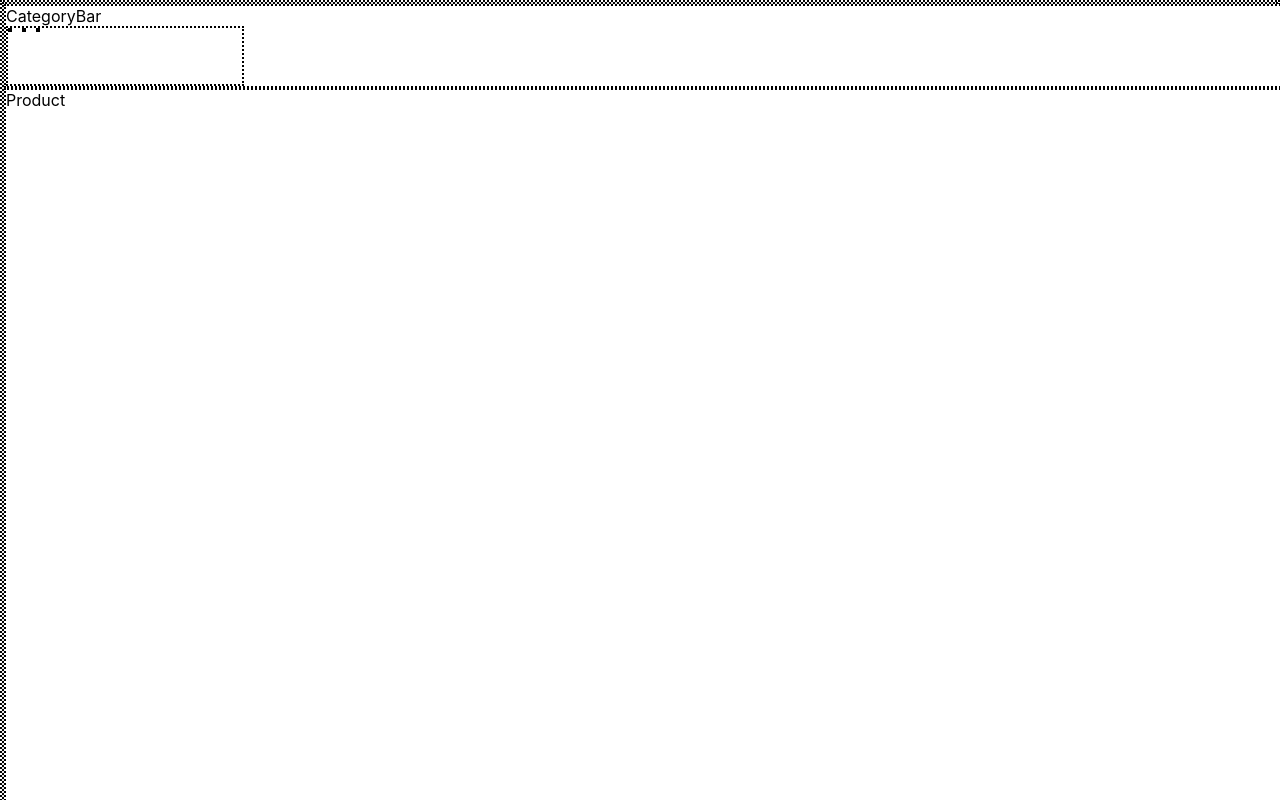
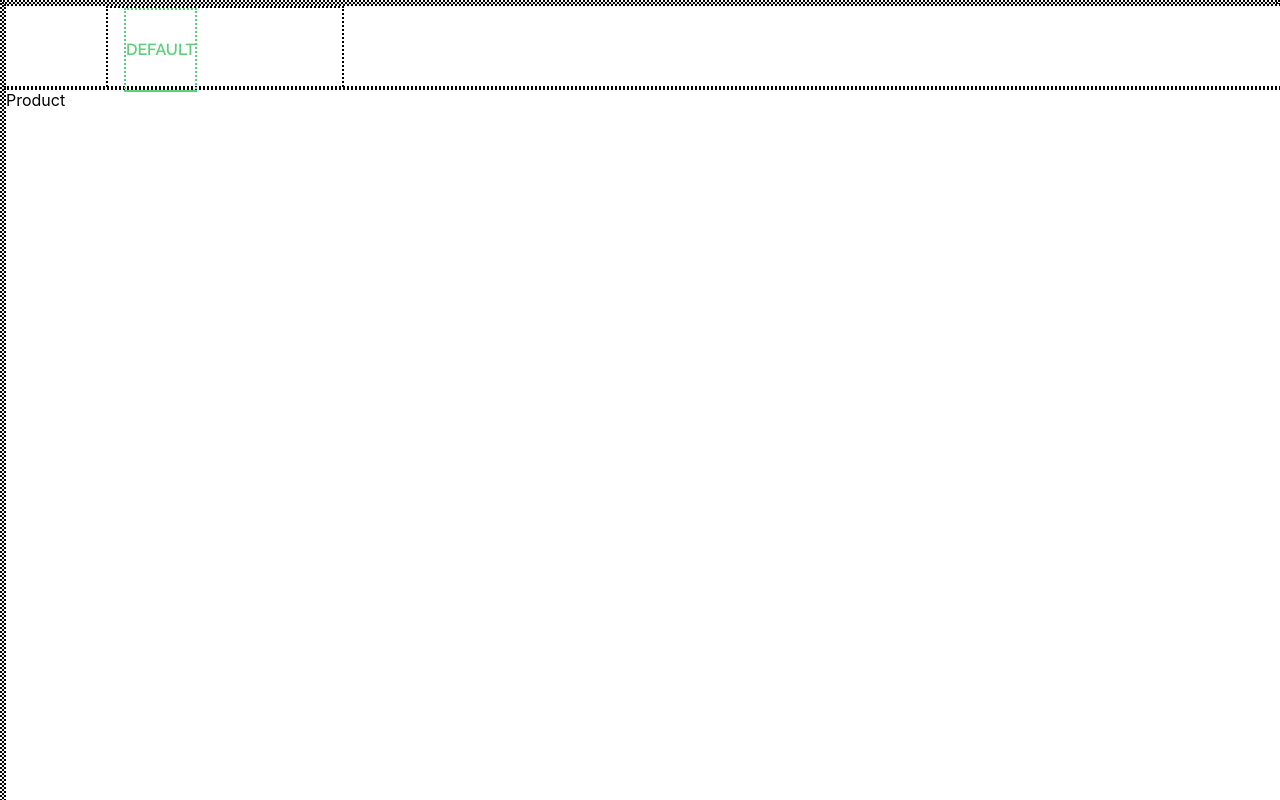
Before and after one commit to gooseman1721/scandiweb-assignment, a React (Create React App) app: page /product/id in a window 1280 px wide. Shown: the top 800 px of the page. Built offline with nearby package versions, Linux system fonts and the light colour scheme; what @tilework/opus would draw is missing.

Commit message:
Completed TopBar navigation, looks and works like final version.

```diff
--- a/src/components/TopBar/CategoryNav.jsx
+++ b/src/components/TopBar/CategoryNav.jsx
@@ -7,16 +7,11 @@ import { connect } from "react-redux";
 
 import { changeSelectedCategory } from "../../features/product_data/productCategoriesSlice";
 
-const navItemStyle = css`
-  font-style: normal;
-  font-weight: 600;
-  font-size: 16px;
-  line-height: 120%;
-`;
-
 class CategoryNav extends Component {
   handleClick(categoryIndex) {
-    this.props.changeSelectedCategory(categoryIndex);
+    if (categoryIndex !== this.props.selectedCategory) {
+      this.props.changeSelectedCategory(categoryIndex);
+    }
   }
 
   render() {
@@ -26,24 +21,40 @@ class CategoryNav extends Component {
           display: flex;
           flex-direction: row;
           align-items: flex-start;
-          padding: 0px;
-
           width: 234px;
-          height: 56px;
-          left: 101px;
-          bottom: 0px;
-          gap: 10px;
+          margin-left: 100px;
+          height: 80px;
         `}
       >
-        <div css={navItemStyle} onClick={() => this.handleClick(0)}>
-          {this.props.categories[0]}
-        </div>
-        <div css={navItemStyle} onClick={() => this.handleClick(1)}>
-          {this.props.categories[1]}
-        </div>
-        <div css={navItemStyle} onClick={() => this.handleClick(2)}>
-          {this.props.categories[2]}
-        </div>
+        {this.props.categories.map((categoryName, index) => (
+          <div
+            css={css`
+              font-family: "Raleway";
+              font-style: normal;
+              font-weight: 400;
+              font-size: 16px;
+              line-height: 80px;
+              height: 80px;
+              margin-left: 16px;
+              margin-right: 16px;
+
+              &:hover {
+                cursor: pointer;
+                color: #5ece7b;
+                border-bottom: 2px solid #5ece7b;
+              }
+              ${this.props.selectedCategory === index &&
+              `
+                color: #5ece7b;
+                border-bottom: 2px solid #5ece7b;
+                font-weight: 600;
+              `}
+            `}
+            onClick={() => this.handleClick(index)}
+          >
+            {categoryName.toUpperCase()}
+          </div>
+        ))}
       </div>
     );
   }
--- a/src/components/TopBar/TopBar.jsx
+++ b/src/components/TopBar/TopBar.jsx
@@ -15,7 +15,6 @@ export default class TopBar extends Component {
           top: 0;
         `}
       >
-        CategoryBar
         <CategoryNav />
       </div>
     );
--- a/src/features/product_data/productCategoriesSlice.js
+++ b/src/features/product_data/productCategoriesSlice.js
@@ -1,7 +1,7 @@
 import { createSlice } from "@reduxjs/toolkit";
 
 const initialState = {
-  categories: [],
+  categories: ["default"],
   selectedCategory: 0,
   status: null,
 };
--- a/src/routes/CategoryPage.jsx
+++ b/src/routes/CategoryPage.jsx
@@ -57,8 +57,9 @@ class CategoryPage extends Component {
         css={css`
           background-color: #ffffff;
           width: 1440px;
-          height: 1513px;
+          height: 1433px;
           margin: auto;
+
         `}
       >
         <div
@@ -69,6 +70,7 @@ class CategoryPage extends Component {
             font-size: 42px;
             line-height: 160%;
             margin-left: 100px;
+            margin-top: 80px;
           `}
         >
           {this.props.categories[this.props.selectedCategory][0].toUpperCase() +
```
